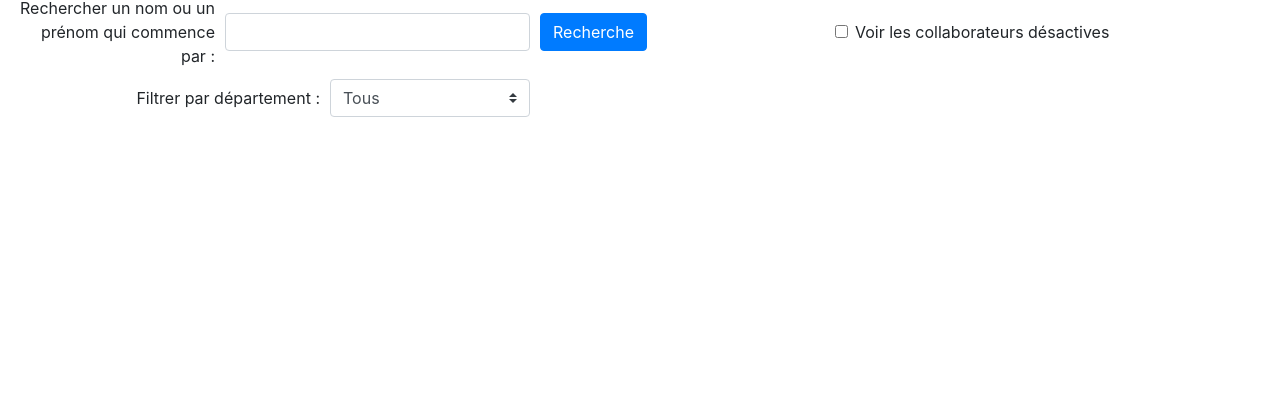
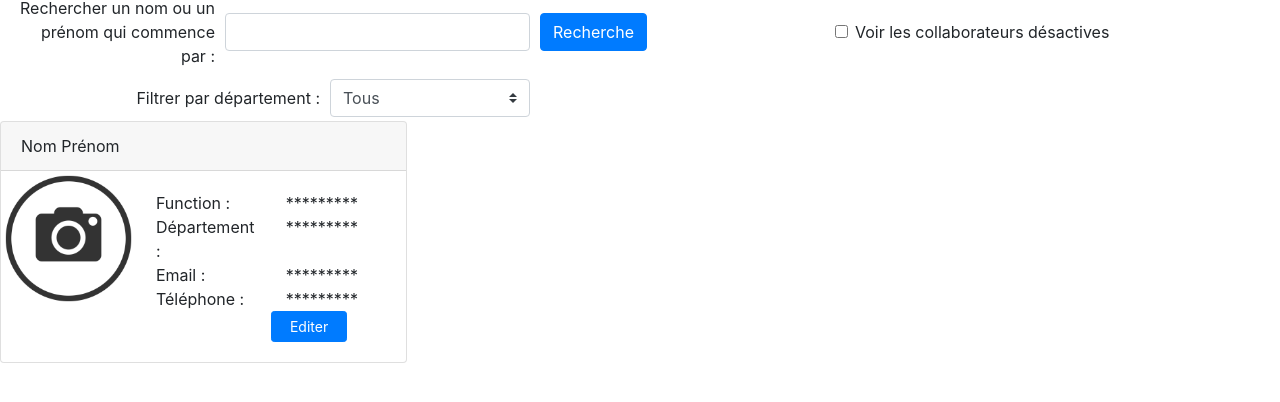
Before and after one commit to huynam1012/Atelier-Bootstrap-Nam, a plain HTML site: page index.html in a window 1280 px wide. Shown: the part 170-572 px from the top of the page. Drawn offline with nearby package versions, Linux system fonts and the light colour scheme.

Commit message:
tp bootstrap

```diff
--- a/index.html
+++ b/index.html
@@ -46,6 +46,7 @@
         </div>
     </nav>
 
+    <!-- filtre sur les collaborateurs -->
     <div class="container-fluid">
         <div class="d-flex justify-content-end">
             <a href="#" type="button" class="btn btn-outline-secondary mt-1">
@@ -84,8 +85,46 @@
                 </div>
             </div>
         </form>
+    </div>
 
-    </div>
+    <!-- Liste des collaborateurs -->
+    <div class="row row-cols-1 row-cols-sm-2 row-cols-md-3">
+        <div class="col mb-4">
+            <div class="card mb-3" style="max-width: 540px;">
+                <div class="card-header">
+                    Nom Prénom
+                </div>
+                <div class="row no-gutters">
+                    <div class="col-md-4">
+                        <img src="images/photo.jpg" class="card-img" alt="photo collaborateur">
+                    </div>
+                    <div class="col-md-8">
+                        <div class="card-body">
+                            <div class="card-text">
+                                <div class="row ">
+                                    <div class="col">Function : </div>
+                                    <div class="col">*********</div>
+                                </div>
+                                <div class="row ">
+                                    <div class="col">Département : </div>
+                                    <div class="col">*********</div>
+                                </div>
+                                <div class="row ">
+                                    <div class="col">Email : </div>
+                                    <div class="col">*********</div>
+                                </div>
+                                <div class="row ">
+                                    <div class="col">Téléphone : </div>
+                                    <div class="col">*********</div>
+                                </div>
+                                <a href="editer.html" class="col-4 offset-6 btn btn-primary btn-sm">Editer</a>
+                            </div>
+                        </div>
+                    </div>
+                </div>
+            </div>
+        </div>
+
 
 </body>
 
```
